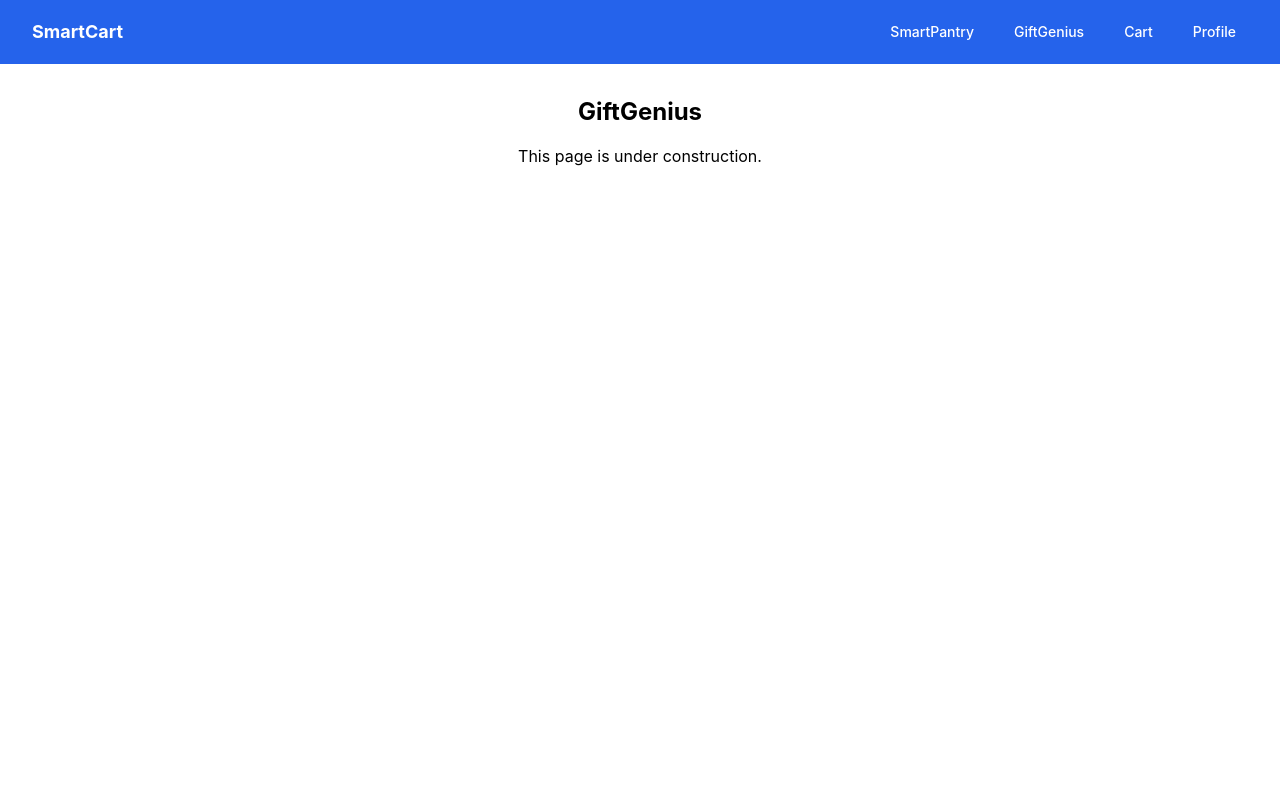
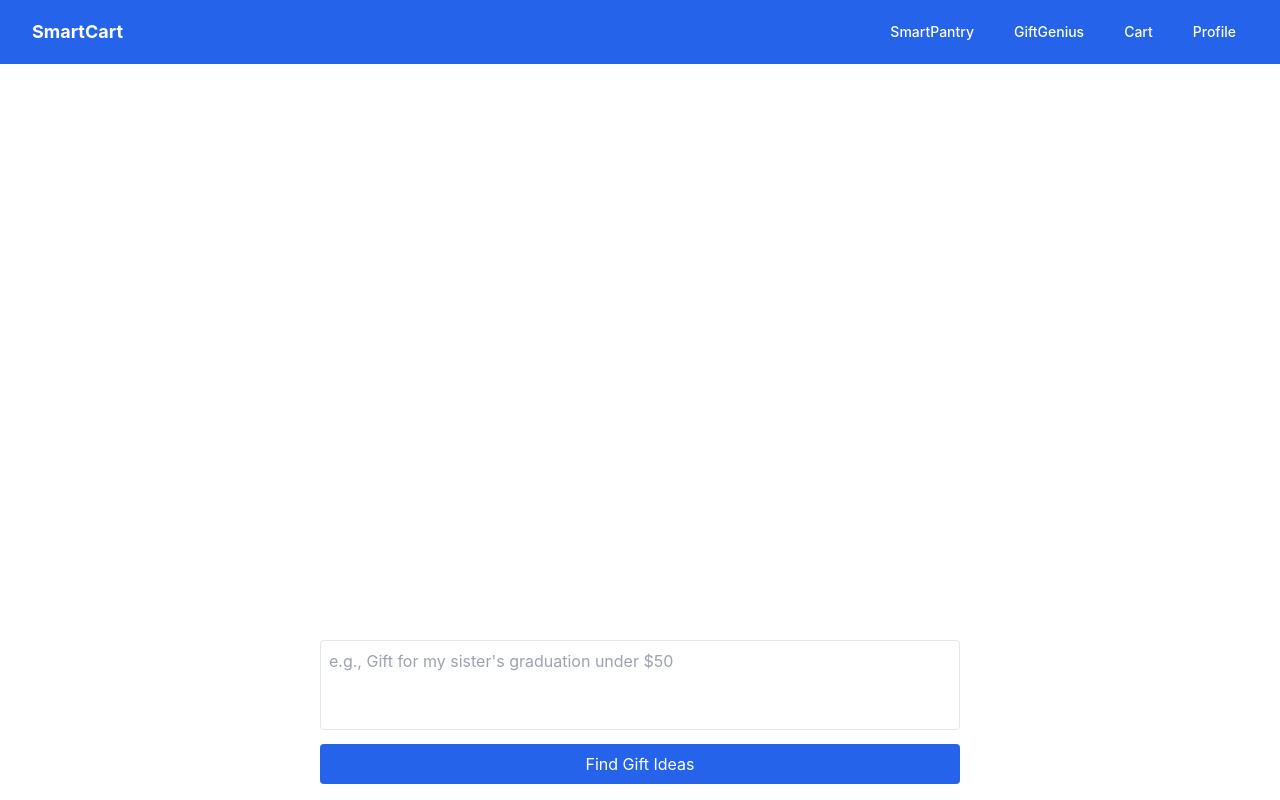
Before and after one commit to tchawla827/walmart-home-hub, a React (Create React App) app in the folder frontend/: page /gift in a window 1280 px wide. Built offline with nearby package versions, Linux system fonts and the light colour scheme.

Commit message:
Add GiftGenius chat assistant page

```diff
--- a/frontend/src/App.tsx
+++ b/frontend/src/App.tsx
@@ -3,6 +3,7 @@ import { BrowserRouter as Router, Routes, Route } from 'react-router-dom';
 import Navbar from './components/Navbar';
 import Home from './pages/Home';
 import Placeholder from './pages/Placeholder';
+import GiftGenius from './pages/GiftGenius';
 import ProductSearch from './pages/ProductSearch';
 import ProductDetail from './pages/ProductDetail';
 import CartPage from './pages/CartPage';
@@ -20,7 +21,7 @@ const App: React.FC = () => {
           <Route path="/products" element={<ProductSearch />} />
           <Route path="/product/:id" element={<ProductDetail />} />
           <Route path="/pantry/setup" element={<PantrySetup />} />
-          <Route path="/gift" element={<Placeholder title="GiftGenius" />} />
+          <Route path="/gift" element={<GiftGenius />} />
           <Route path="/cart" element={<CartPage />} />
           <Route path="/profile" element={<Placeholder title="Profile" />} />
         </Routes>
--- /dev/null
+++ b/frontend/src/mockGiftGenius.ts
@@ -0,0 +1,37 @@
+import { mockProducts } from './mockProducts';
+
+export interface GiftBundle {
+  title: string;
+  items: string[];
+  totalPrice: number;
+}
+
+export const mockGiftGenius = async (prompt: string): Promise<GiftBundle[]> => {
+  console.log('mockGiftGenius called with prompt:', prompt);
+  return new Promise((resolve) => {
+    setTimeout(() => {
+      const numBundles = 2 + Math.floor(Math.random() * 2); // 2-3 bundles
+      const bundles: GiftBundle[] = [];
+      for (let i = 0; i < numBundles; i++) {
+        const numItems = 3 + Math.floor(Math.random() * 3); // 3-5 items
+        const items: string[] = [];
+        const chosenIndexes = new Set<number>();
+        let total = 0;
+        while (items.length < numItems) {
+          const index = Math.floor(Math.random() * mockProducts.length);
+          if (chosenIndexes.has(index)) continue;
+          chosenIndexes.add(index);
+          const prod = mockProducts[index];
+          items.push(prod.title);
+          total += prod.price;
+        }
+        bundles.push({
+          title: `Bundle ${i + 1}`,
+          items,
+          totalPrice: parseFloat(total.toFixed(2)),
+        });
+      }
+      resolve(bundles);
+    }, 1000);
+  });
+};
--- /dev/null
+++ b/frontend/src/pages/GiftGenius.tsx
@@ -0,0 +1,83 @@
+import React, { useState } from 'react';
+import { GiftBundle, mockGiftGenius } from '../mockGiftGenius';
+
+interface ChatEntry {
+  prompt: string;
+  bundles: GiftBundle[];
+}
+
+const GiftGenius: React.FC = () => {
+  const [prompt, setPrompt] = useState('');
+  const [history, setHistory] = useState<ChatEntry[]>([]);
+  const [loading, setLoading] = useState(false);
+
+  const handleSubmit = async () => {
+    if (!prompt.trim() || loading) return;
+    console.log('User prompt:', prompt);
+    setLoading(true);
+    try {
+      const bundles = await mockGiftGenius(prompt);
+      console.log('LLM response:', bundles);
+      setHistory((prev) => [...prev, { prompt, bundles }]);
+      setPrompt('');
+    } finally {
+      setLoading(false);
+    }
+  };
+
+  const handleAddAll = (bundle: GiftBundle) => {
+    console.log('Add All to Cart:', bundle);
+  };
+
+  return (
+    <div className="max-w-2xl mx-auto p-4 flex flex-col h-[calc(100vh-4rem)]">
+      <div className="flex-1 overflow-y-auto space-y-6 mb-4">
+        {history.map((entry, idx) => (
+          <div key={idx} className="space-y-2">
+            <div className="bg-gray-100 p-2 rounded self-start">
+              {entry.prompt}
+            </div>
+            {entry.bundles.map((bundle, bIdx) => (
+              <div key={bIdx} className="bg-blue-50 p-3 rounded">
+                <h3 className="font-semibold">{bundle.title}</h3>
+                <ul className="list-disc pl-5 text-sm">
+                  {bundle.items.map((item) => (
+                    <li key={item}>{item}</li>
+                  ))}
+                </ul>
+                <p className="font-medium mt-1">
+                  Total: ${bundle.totalPrice.toFixed(2)}
+                </p>
+                <button
+                  onClick={() => handleAddAll(bundle)}
+                  className="mt-2 bg-blue-600 text-white px-3 py-1 rounded hover:bg-blue-700"
+                >
+                  Add All to Cart
+                </button>
+              </div>
+            ))}
+          </div>
+        ))}
+        {loading && <p>Loading...</p>}
+      </div>
+      <div>
+        <textarea
+          className="w-full border p-2 rounded mb-2 resize-none"
+          rows={3}
+          value={prompt}
+          onChange={(e) => setPrompt(e.target.value)}
+          placeholder="e.g., Gift for my sister's graduation under $50"
+        />
+        <button
+          onClick={handleSubmit}
+          disabled={loading}
+          className="w-full bg-blue-600 text-white px-4 py-2 rounded hover:bg-blue-700 disabled:opacity-50"
+        >
+          Find Gift Ideas
+        </button>
+      </div>
+    </div>
+  );
+};
+
+export default GiftGenius;
```
